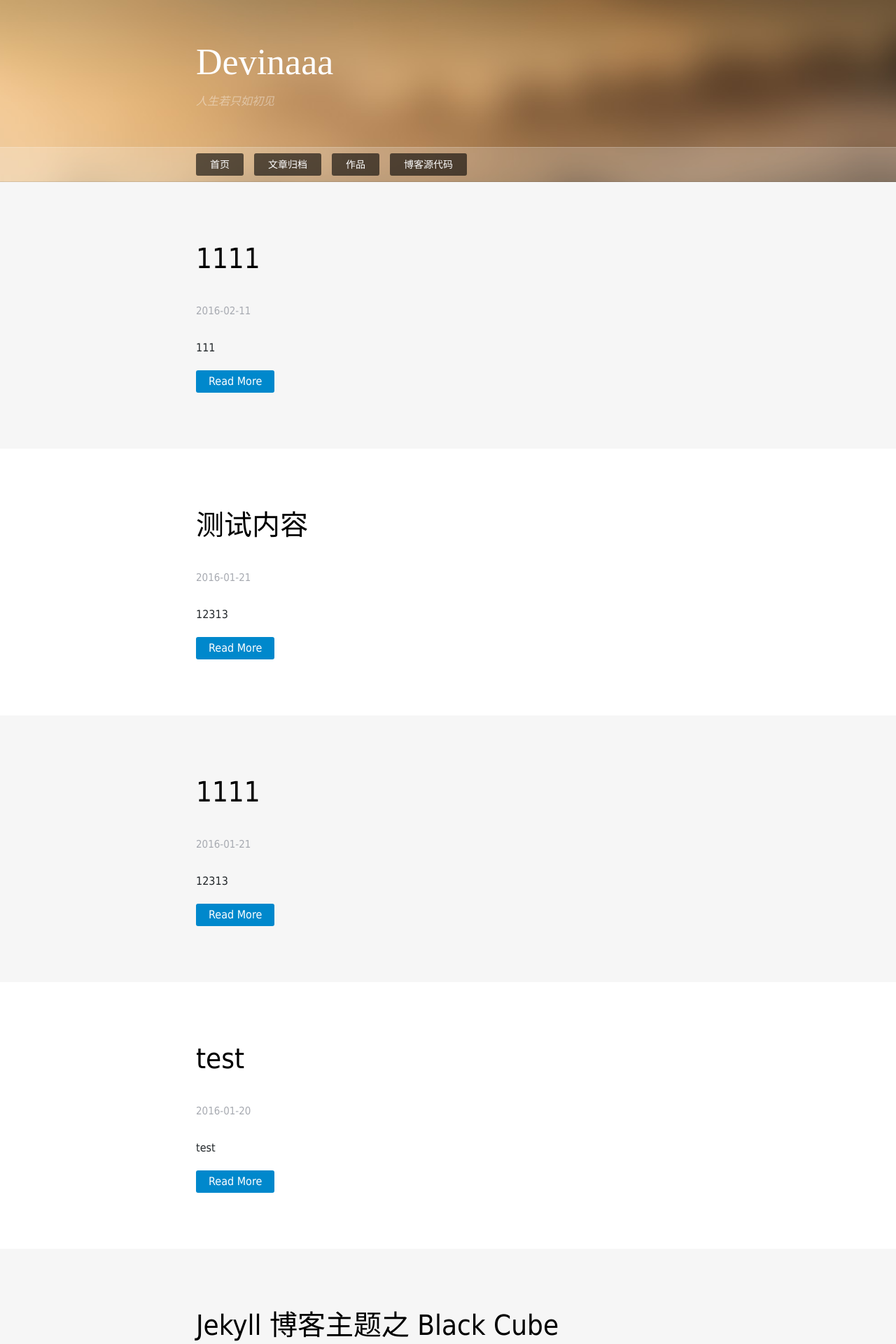
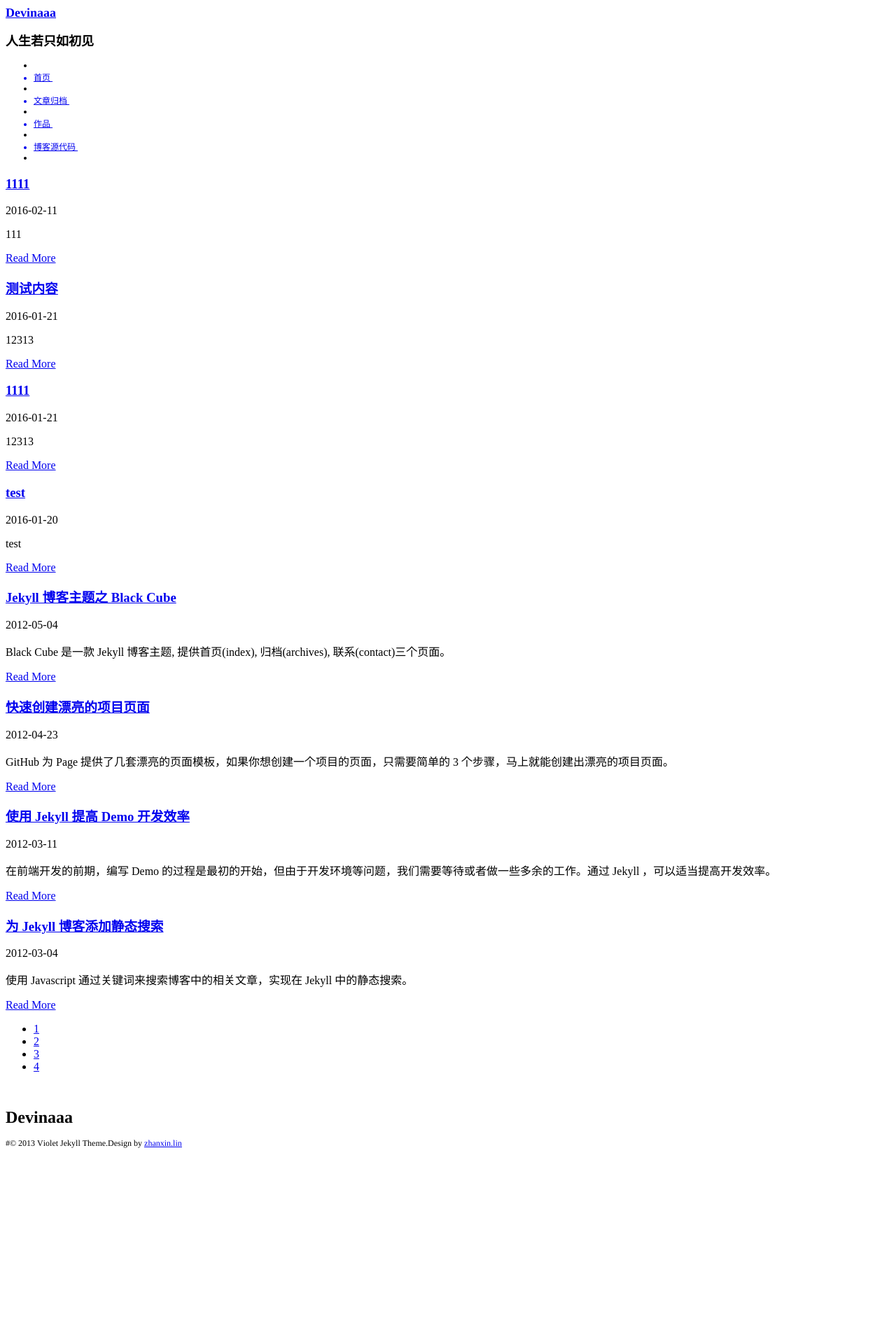
Before and after one commit to jigeDevin/jigeDevin.github.io, a Jekyll site: the page built from index.html, in a window 1280 px wide. Shown: the top 1920 px of the page at 70% size. Built offline with Jekyll 4.4.1, drawn with Linux system fonts in a browser that asks for light colours; nearby versions of some CDN libraries; some web fonts are replaced; the list of posts is cut into pages by our own code; after the commit the page ends 1676 px from its top, so only the background shows below that; some of the changed text lies outside the part shown.

Commit message:
no message

```diff
--- a/_layouts/default.html
+++ b/_layouts/default.html
@@ -1,123 +1,40 @@
-<!DOCTYPE html>
+<!DOCTYPE html PUBLIC "-//W3C//DTD HTML 4.01//EN" "http://www.w3.org/TR/html4/strict.dtd">
 <html>
 <head>
-    <!--
-     **
-     * Author:         掌心
-     * Contact:        zhanxin.info@gmail.com
-     * Theme Name:     Violet ( Violet 主题代表着一种颜色，一种情感，还有一种美)
-     * Create Date:    2013.10
-     * Update:         2014.09
-     **
-    -->
-    <meta charset="utf-8" />
-    <title>
-        {% if page.title %}
-            {{ page.title }}
-        {% else %}
-            {{ site.title }}
-        {% endif %}
-    </title>
-    <meta name="generator" content="Jekyll" />
-    <meta name="author" content="{{ site.author.name }}" />
-    <meta name="description" content="{{ page.description }}" />
-    <meta name="keywords" content="{{ page.keywords | join: ',' }}" />
-    <meta name="viewport" content="width=device-width, initial-scale=1, maximum-scale=1, user-scalable=no" />
-    <!-- //页面样式 -->
-    <link rel="stylesheet" href="{{ site.url }}{{ site.themes }}/css/style.css" type="text/css" />
-    <link rel="alternate" type="application/atom+xml" title="Recent Entries" href="{{ site.feed }}" />
-    <link href="//netdna.bootstrapcdn.com/font-awesome/4.0.1/css/font-awesome.css" rel="stylesheet">
-    <link href='http://fonts.googleapis.com/css?family=Spirax' rel='stylesheet' type='text/css'>
-    <link rel="shortcut icon" href="{{ site.url }}{{ site.themes }}/images/favicon.ico" type="image/x-icon" />
-    <!--[if lt IE 9]><script src="http://html5shiv.googlecode.com/svn/trunk/html5.js"></script><![endif]-->
+  <meta http-equiv="Content-Type" content="text/html; charset=utf-8">
+  <meta http-equiv="Content-Style-Type" content="text/css">
+  <title>{% if page.title %} {{ page.title }} {% else %} {{ site.title }} {% endif %}</title>
+  <meta name="Author" content="{{ site.author.name }}">
+  <meta name="Description" content="{{ page.description }}">
+  <meta name="Keywords" content="{{ page.keywords | join: ', ' }}">
+  <meta name="Generator" content="Cocoa HTML Writer">
+  <meta name="CocoaVersion" content="1348.17">
+  <style type="text/css">
+    p.p3 {margin: 0.0px 0.0px 0.0px 0.0px; font: 12.0px Times; color: #000000; -webkit-text-stroke: #000000}
+    p.p6 {margin: 0.0px 0.0px 12.0px 0.0px; font: 12.0px Times; color: #000000; -webkit-text-stroke: #000000}
+    li.li3 {margin: 0.0px 0.0px 0.0px 0.0px; font: 12.0px Times; color: #000000; -webkit-text-stroke: #000000}
+    li.li4 {margin: 0.0px 0.0px 0.0px 0.0px; font: 12.0px Times; color: #0000ee; -webkit-text-stroke: #000000}
+    span.s1 {text-decoration: underline ; font-kerning: none}
+    span.s2 {font-kerning: none}
+    span.s3 {-webkit-text-stroke: 0px #000000}
+    span.s4 {text-decoration: underline ; font-kerning: none; color: #0000ee; -webkit-text-stroke: 0px #0000ee}
+    span.s5 {font-kerning: none; color: #000000}
+    span.s6 {font: 12.0px Times; text-decoration: underline ; font-kerning: none; color: #0000ee; -webkit-text-stroke: 0px #0000ee}
+    ul.ul1 {list-style-type: disc}
+  </style>
 </head>
-<body id="violet">
-    <div class="page-wrapper">
-        <section class="head" id="violet-head">
-            <header class="header" id="violet-header">
-                <h1 class="logo"><a href="{{ site.url }}">{{ site.title }}</a></h1>
-                <h2 class="subtitle">{{ site.subTitle }}</h2>
-            </header>
-            <nav class="nav" id="violet-nav">
-                <ul class="nav-list">
-                    {% for link in site.nav %}
-                    {% assign active = nil %}
-                    {% if page.url == link.url%}
-                      {% assign active = 'nav-item-active' %}
-                    {% endif %}
-                    <li class="nav-item {{ active }}">
-                        <a href="{{ link.url }}">
-                            {{ link.text }}
-                        </a>
-                        {{ indicator }}
-                    </li>
-                    {% endfor %}
-                </ul>
-            </nav>
-        </section>
-        <section class="main" id="violet-main">
-            {{ content }}
-        </section>
-        <footer class="foot" id="violet-foot">
-            <div class="footer fn-clear">
-                <h1 class="logo">{{ site.title }}</h1>
-            </div>
-            <div class="copyright">
-                <div class="copyright-cnt fn-clear">
-                    {% for link in site.follow %}
-                    <a class="follow" href="{{ link.url }}" target="_blank"><i class="fa {{ link.class }}"></i></a>
-                    {% endfor %}
-                    <p class="text">© 2013 Violet Jekyll Theme.Design by <a href="http://www.zhanxin.info">zhanxin.lin</a></p>
-                </div>
-            </div>
-        </footer>
-    </div>
-
-    <script type="text/javascript" src="{{ site.url }}{{ site.themes }}/js/jquery-1.8.3.js"></script>
-    <script type="text/javascript" src="{{ site.url }}{{ site.themes }}/js/jquery-scrollTo.js"></script>
-    <script type="text/javascript" src="{{ site.url }}{{ site.themes }}/js/common.js"></script>
-    <script type="text/javascript">
-        var headImgArr = [];
-        {% for imgsrc in site.headimg %}
-            headImgArr.push("{{ imgsrc.item }}");
-        {% endfor %}
-        if(headImgArr.length <= 0) {
-            headImgArr = ["/themes/violet/images/hdbg03.jpg"];
-            var item = 0;
-        } else {
-            var item = Math.floor(Math.random() * (headImgArr.length));
-        }
-        $("#violet-head").css({
-            "background-image": "url(" + headImgArr[item] + ")"
-        });
-    </script>
-    {% if page.comment %}
-        {% if site.disqus.config %}
-        <script type="text/javascript">
-            //disqus
-            var disqus_shortname = '{{ site.disqus.id }}';
-            (function() {
-                var dsq = document.createElement('script'); dsq.type = 'text/javascript'; dsq.async = true;
-                dsq.src = 'http://' + disqus_shortname + '.disqus.com/embed.js';
-                (document.getElementsByTagName('head')[0] ||
-                    document.getElementsByTagName('body')[0]).appendChild(dsq);
-            })();
-        </script>
-        {% else %}
-            {% if site.duoshuo.config %}
-            <script type="text/javascript">
-                var duoshuoQuery = {short_name:"{{ site.duoshuo.id }}"};
-                (function() {
-                    var ds = document.createElement('script');
-                    ds.type = 'text/javascript';ds.async = true;
-                    ds.src = 'http://static.duoshuo.com/embed.js';
-                    ds.charset = 'UTF-8';
-                    (document.getElementsByTagName('head')[0]
-                    || document.getElementsByTagName('body')[0]).appendChild(ds);
-                })();
-            </script>
-            {% endif %}
-        {% endif %}
-    {% endif %}
+<body>
+<h1 style="margin: 0.0px 0.0px 14.9px 0.0px; font: 18.0px Times; color: #0000ee; -webkit-text-stroke: #0000ee"><span class="s1"><a href="file:///Users/jige/jigeDevin/_layouts/%7B%7B%20site.url%20%7D%7D"><b>{{ site.title }}</b></a></span></h1>
+<h2 style="margin: 0.0px 0.0px 14.9px 0.0px; font: 18.0px Times; color: #000000; -webkit-text-stroke: #000000"><span class="s2"><b>{{ site.subTitle }}</b></span></h2>
+<ul class="ul1">
+  <li class="li3"><span class="s3"></span><span class="s2">{% for link in site.nav %} {% assign active = nil %} {% if page.url == link.url%} {% assign active = 'nav-item-active' %} {% endif %}</span></li>
+  <li class="li4"><span class="s3"><a href="file:///Users/jige/jigeDevin/_layouts/%7B%7B%20link.url%20%7D%7D"><span class="s4">{{ link.text }} </span></a></span><span class="s5">{{ indicator }}<span class="Apple-converted-space"> </span></span></li>
+  <li class="li3"><span class="s3"></span><span class="s2">{% endfor %}<span class="Apple-converted-space"> </span></span></li>
+</ul>
+<p class="p3"><span class="s2">{{ content }}<span class="Apple-converted-space"> </span></span></p>
+<h1 style="margin: 0.0px 0.0px 16.1px 0.0px; font: 24.0px Times; color: #000000; -webkit-text-stroke: #000000"><span class="s2"><b>{{ site.title }}</b></span></h1>
+<p class="p3"><span class="s2">{% for link in site.follow %} {% endfor %}</span></p>
+<p class="p6"><span class="s2">#© 2013 Violet Jekyll Theme.Design by <a href="http://www.zhanxin.info/"><span class="s6">zhanxin.lin</span></a></span></p>
+<p class="p3"><span class="s2">{% if page.comment %} {% if site.disqus.config %} {% else %} {% if site.duoshuo.config %} {% endif %} {% endif %} {% endif %}<span class="Apple-converted-space"> </span></span></p>
 </body>
 </html>
```
